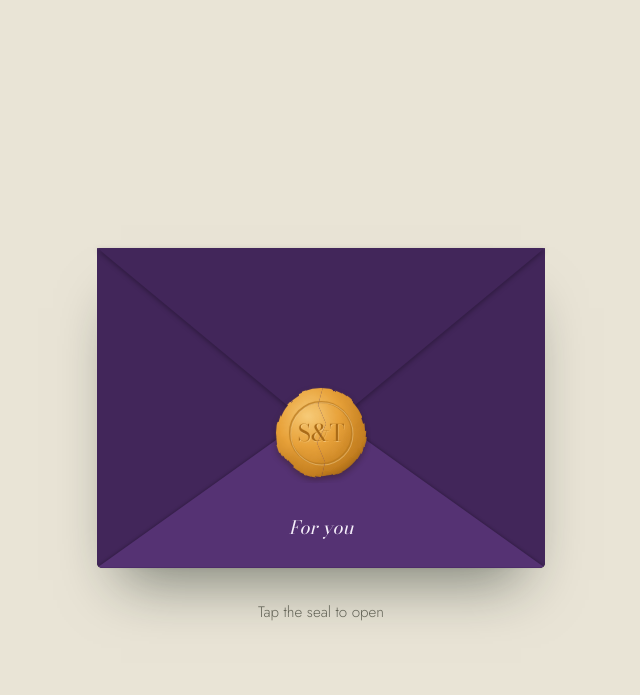
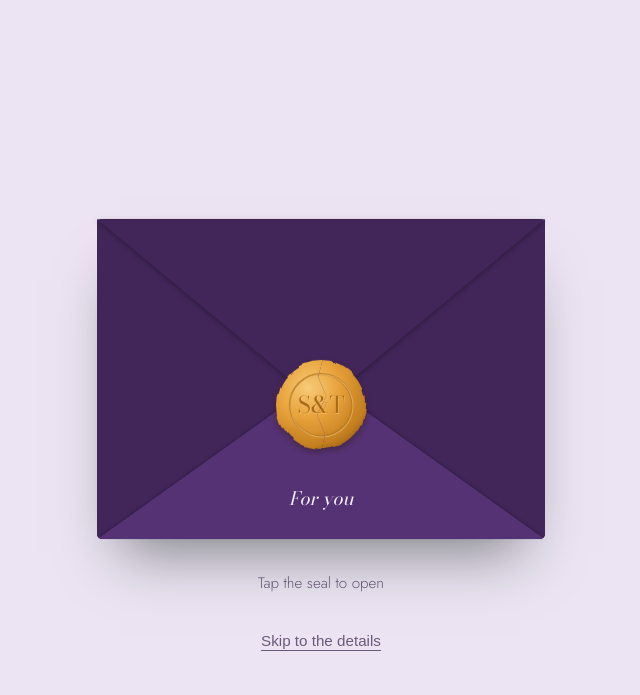
Before and after one commit to TsanthoshR/Vercel_invite_2, a plain HTML site: page index.html in a window 1280 px wide. Shown: the top 695 px of the page, without its empty margins (319-959 px from the left). Drawn offline with nearby package versions, Linux system fonts and the light colour scheme.

Commit message:
Make invitation palette purple and show skip button on envelope
Co-Authored-By: Claude Haiku 5.5 <noreply@anthropic.com>
Claude-Session: https://claude.ai/code/session_01YURHDn1AjNEzP1X2b2sJzn

```diff
--- a/index.html
+++ b/index.html
@@ -20,23 +20,23 @@
 <link href="https://fonts.googleapis.com/css2?family=Cormorant+Garamond:ital,wght@0,400;0,500;0,600;1,400&family=Jost:wght@300;400;500&display=swap" rel="stylesheet">
 <style>
   :root {
-    --ivory: #fbf8f1;
-    --paper: #f5efe2;
-    --ink: #3a3a33;
-    --muted: #6b6a5d;
-    --sage: #8a9a84;
-    --gold: #b8924a;
-    --line: #d8c9a6;
+    --ivory: #faf7fc;
+    --paper: #f3edf8;
+    --ink: #2b1a3d;
+    --muted: #6b5a7a;
+    --sage: #7d6a92;
+    --gold: #6f3f94;
+    --line: #d6c4e4;
   }
   @media (prefers-color-scheme: dark) {
     :root:not([data-theme="light"]) {
-      --ivory: #1f2420; --paper: #262c26; --ink: #efe8d6; --muted: #bdb59b;
-      --sage: #9db095; --gold: #d8b06a; --line: #4a4a3c;
+      --ivory: #1d1526; --paper: #271d33; --ink: #efe6f7; --muted: #bfb0d0;
+      --sage: #b7a3cf; --gold: #c9a6e8; --line: #4a3a5e;
     }
   }
   :root[data-theme="dark"] {
-    --ivory: #1f2420; --paper: #262c26; --ink: #efe8d6; --muted: #bdb59b;
-    --sage: #9db095; --gold: #d8b06a; --line: #4a4a3c;
+    --ivory: #1d1526; --paper: #271d33; --ink: #efe6f7; --muted: #bfb0d0;
+    --sage: #b7a3cf; --gold: #c9a6e8; --line: #4a3a5e;
   }
   * { box-sizing: border-box; }
   html, body { margin: 0; }
@@ -179,17 +179,17 @@
   .note { margin: 2rem 0 0; color: var(--muted); font-size: 1rem; }
   .closing { margin: 2rem 0 0; font-family: 'Cormorant Garamond', Georgia, serif; font-style: italic; font-size: 1.25rem; color: var(--ink); }
   :root {
-    --mist: #E9E4D6;
+    --mist: #ECE4F3;
     --betel-deep: #2B1A3D;
     --plum-deep: #2B1A3D;
     --plum: #42265A;
     --plum-light: #553273;
-    --marigold: #E8A23A;
-    --marigold-hover: #F1B150;
+    --marigold: #b08fd0;
+    --marigold-hover: #c6a9e0;
     --on-envelope: #F5EEFA;
     --serif: "Bodoni Moda", Didot, Georgia, serif;
     --sans: "Jost", system-ui, sans-serif;
-    --rule: #d8c9a6;
+    --rule: #d6c4e4;
   }
   /* Envelope stage ---------- */
   .stage {
@@ -436,7 +436,7 @@
       </button>
     </div>
     <p class="stage-hint">Tap the seal to open</p>
-    <button class="stage-skip" id="skipBtn" type="button" hidden>Skip to the details</button>
+    <button class="stage-skip" id="skipBtn" type="button">Skip to the details</button>
   </div>
 </div>
 
@@ -499,7 +499,6 @@
 
   let seen = false;
   try { seen = localStorage.getItem("invite-opened") === "1"; } catch (e) { /* storage unavailable */ }
-  if (seen) skipBtn.hidden = false;
 
   let opening = false;
 
```
